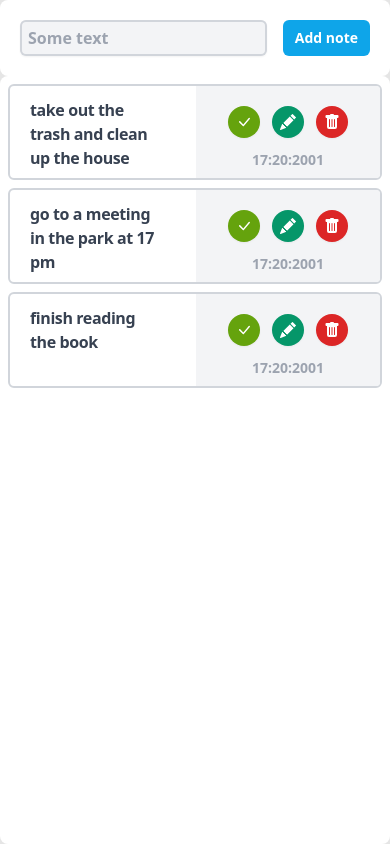
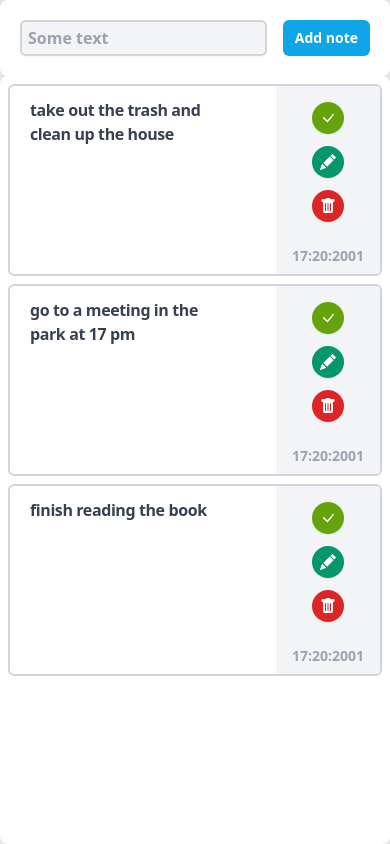
Before and after one commit to ivanshatilov/react-notes-app, a React (Create React App) app: page / in a window 390 px wide. Built offline with nearby package versions, Linux system fonts and the light colour scheme.

Commit message:
Minor fixes

```diff
--- a/src/components/Note.tsx
+++ b/src/components/Note.tsx
@@ -30,10 +30,10 @@ const Note: React.FC<NoteProps> = ({value, id, date, confirmed, editable}) => {
     }
 
     return (
-        <div className={`border-2 rounded-md border-gray-300 pl-5 m-2 h-24 overflow-clip flex gap-0 ${confirmed && "bg-green-100 border-green-300"} ${editable && "bg-yellow-100 border-yellow-200"}`}>
+        <div className={`border-2 rounded-md border-gray-300 pl-5 m-2 h-48 lg:h-24 overflow-clip flex gap-0 ${confirmed && "bg-green-100 border-green-300"} ${editable && "bg-yellow-100 border-yellow-200"}`}>
             <textarea id='note' name="textarea" disabled={!editable} value={value} onChange={updateNoteHandler} className={`bg-transparent grow block text-md text-gray-700 pr-10 tracking-tight font-semibold resize-none overflow-auto whitespace-pre-line outline-none h-full mt-3 disabled:bg-transparent ${confirmed && "text-green-700"} ${editable && "text-yellow-800"}`} maxLength={128}/>
                 <div className={`flex flex-col h-full bg-gray-100 items-center px-4 py-2 ${confirmed && "bg-green-200"} ${editable && "bg-yellow-200"}`}>
-                    <div className='flex gap-3 h-full bg-transparent items-center px-4'>
+                    <div className='flex flex-col mt-2 lg:mt-0 lg:flex-row gap-3 h-full bg-transparent items-center px-4'>
                         {confirmed ? <ItemButton icon={BsXLg} onClick={toggleConfirmedHandler} disabled={editable} color='cancel'/> : <ItemButton icon={BsCheckLg} onClick={toggleConfirmedHandler} disabled={editable} color='confirm'/>}
                         {editable ? <ItemButton icon={BsFillPencilFill} disabled={confirmed} onClick={toggleEditableHandler} color='edit'/> : <ItemButton icon={BsFillPencilFill} disabled={confirmed} onClick={toggleEditableHandler} color='edit'/>}
                         <ItemButton icon={BsFillTrashFill} onClick={deleteNoteHandler} disabled={editable} color='delete'/>
```
